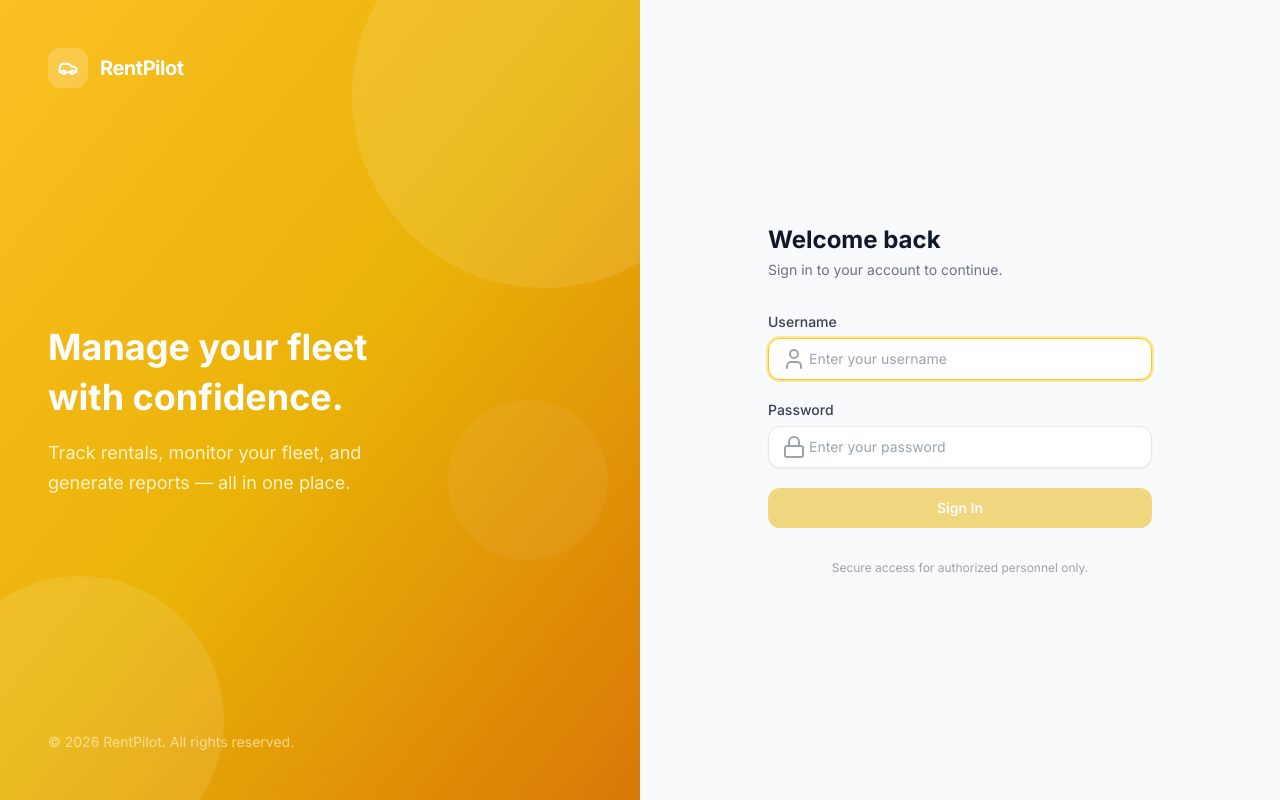
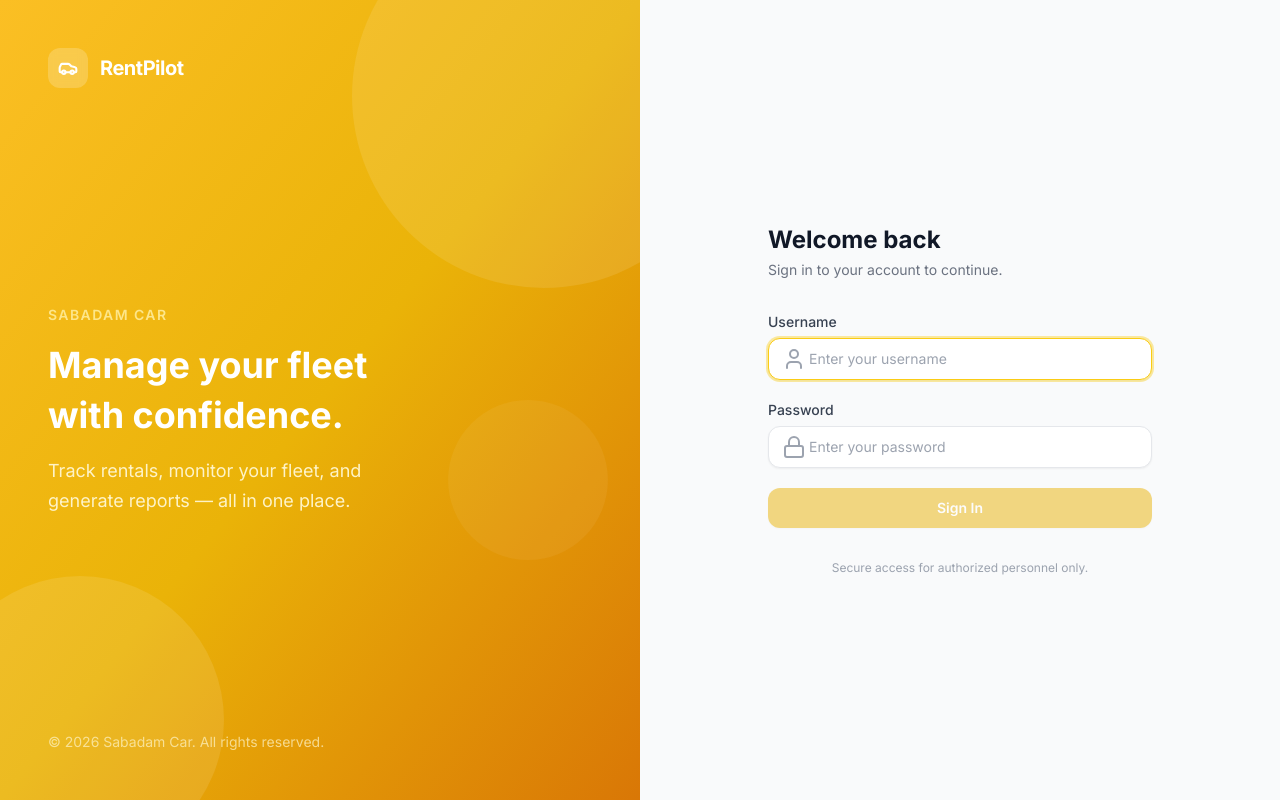
Before and after one commit to simo514/RentPilot, a React (Vite) app in the folder client/: page /login in a window 1280 px wide. Built offline with nearby package versions, Linux system fonts and the light colour scheme; no server answers.

Commit message:
Update branding in Login component for consistency

```diff
--- a/client/src/pages/Login.tsx
+++ b/client/src/pages/Login.tsx
@@ -57,6 +57,7 @@ function Login() {
         </div>
 
         <div className="relative space-y-4">
+          <p className="text-amber-200 text-sm font-semibold uppercase tracking-widest">Sabadam Car</p>
           <h2 className="text-4xl font-bold text-white leading-snug">
             Manage your fleet<br />with confidence.
           </h2>
@@ -65,7 +66,7 @@ function Login() {
           </p>
         </div>
 
-        <p className="relative text-amber-100/70 text-sm">© 2026 RentPilot. All rights reserved.</p>
+        <p className="relative text-amber-100/70 text-sm">© 2026 Sabadam Car. All rights reserved.</p>
       </div>
 
       {/* Right login panel */}
```
